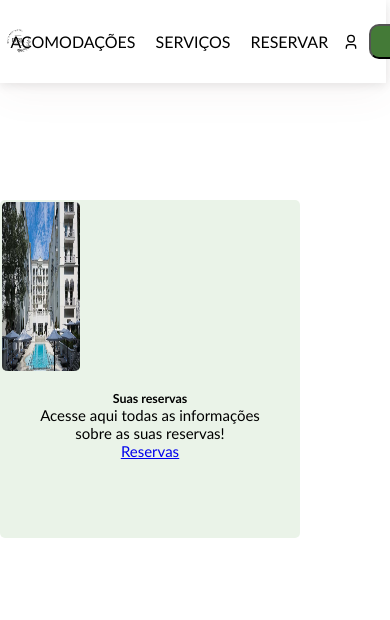
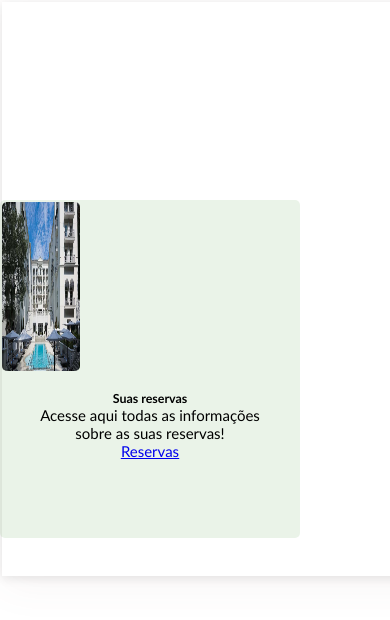
Before and after one commit to enricomartins018/mod5_devs_rest_hotel, a React (Vite) app: page / in a window 390 px wide. Shown: the top 620 px of the page. Built offline with nearby package versions, Linux system fonts and the light colour scheme.

Commit message:
media querry do header

```diff
--- a/src/components/Header/Header.module.css
+++ b/src/components/Header/Header.module.css
@@ -1,10 +1,10 @@
 .header {
-  width: 99vw;
+  width: 98vw;
   display: flex;
   align-items: center;
   background: #ffffff;
   box-shadow: 0px 2px 10px rgba(0, 0, 0, 0.1), 0px 10px 40px hwb(0 35% 45% / 0.06);
-  position: fixed;
+  /* position: fixed; */
 }
 
 .header .logo {
@@ -58,3 +58,46 @@
 .icon {
   margin-left: 15px;
 }
+
+
+@media(max-width:768px) {
+  .header {
+    width: 133vw;
+  }
+}
+
+@media(max-width:426px) {
+
+
+  .header {
+    width: 240vw;
+    flex-direction: column;
+    height: 68vh;
+
+  }
+
+  .btnReserva {
+    margin-left: -30px;
+    margin-top: 5px;
+  }
+
+  .nav {
+    display: flex;
+    flex-direction: column;
+  }
+}
+
+@media(max-width:376px) {
+  .header {
+    width: 272vw;
+    height: 68vh;
+  }
+}
+
+
+@media(max-width:321px) {
+  .header {
+    width: 318vw;
+    height: 68vh;
+  }
+}
--- a/src/pages/Home/Home.jsx
+++ b/src/pages/Home/Home.jsx
@@ -8,7 +8,9 @@ import S from "./Home.module.css";
 const Home = () => {
   return (
     <div className={S.container}>
-      <Header />
+      <div className={S.header}>
+        <Header />
+      </div>
       <div className={S.sideNav}>
         <Sidebar />
       </div>
```
